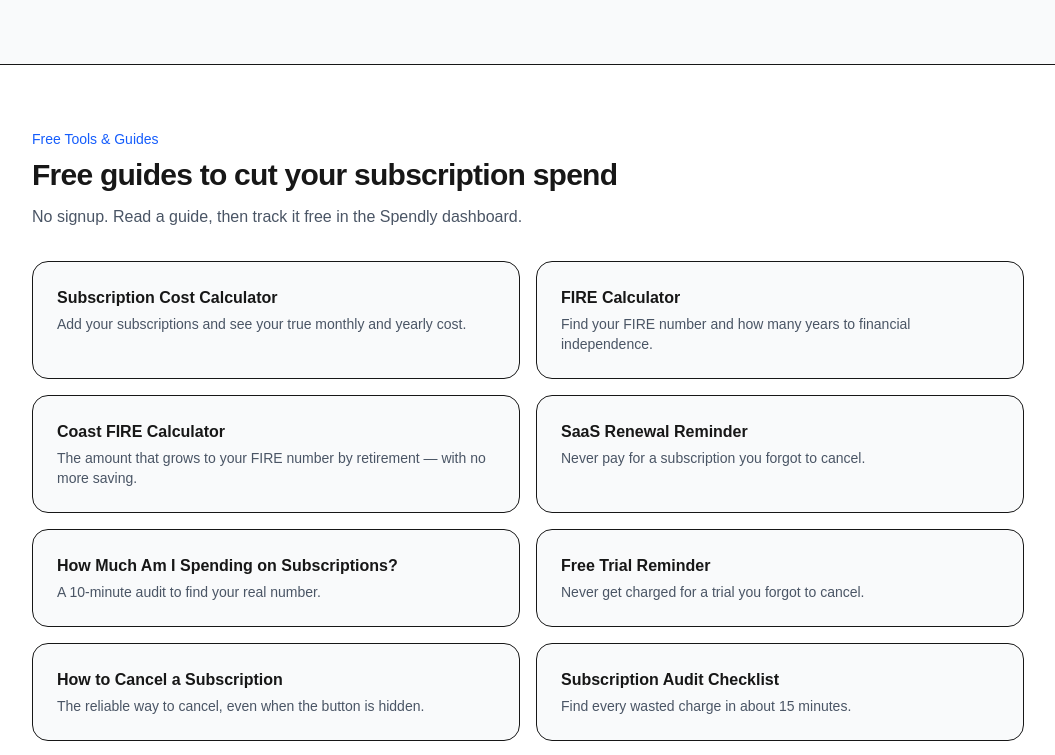
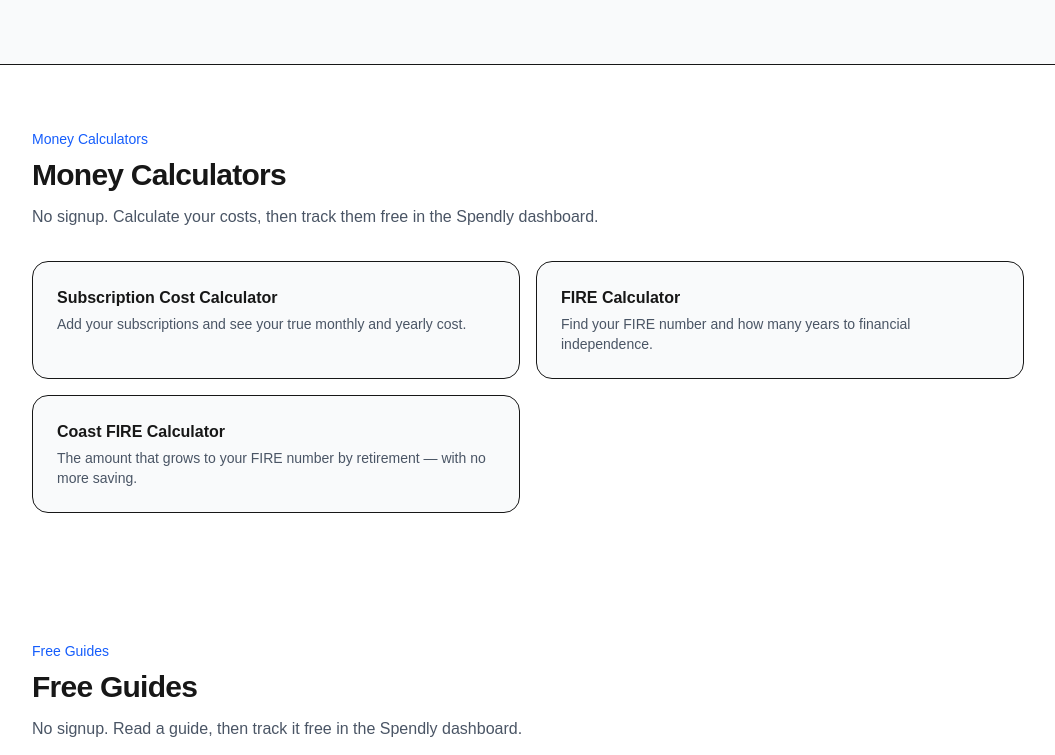
Before and after one commit to sbrstone786-cloud/spendly, a Next.js app: page / in a window 1280 px wide. Shown: the part 2520-3275 px from the top of the page, without its empty margins (112-1167 px from the left). Built offline with nearby package versions, Linux system fonts and the light colour scheme.

Commit message:
split homepage calculators into Money Calculators section

```diff
--- a/app/page.tsx
+++ b/app/page.tsx
@@ -169,11 +169,11 @@ export default function Home() {
         </div>
       </section>
 
-      {/* Free Tools & Guides */}
+      {/* Money Calculators */}
      <section className="max-w-5xl mx-auto px-4 py-16">
-  <p className="text-sm font-medium text-blue-600">Free Tools & Guides</p>
-  <h2 className="mt-2 text-3xl font-bold tracking-tight">Free guides to cut your subscription spend</h2>
-  <p className="mt-3 text-gray-600">No signup. Read a guide, then track it free in the Spendly dashboard.</p>
+  <p className="text-sm font-medium text-blue-600">Money Calculators</p>
+  <h2 className="mt-2 text-3xl font-bold tracking-tight">Money Calculators</h2>
+  <p className="mt-3 text-gray-600">No signup. Calculate your costs, then track them free in the Spendly dashboard.</p>
   <div className="mt-8 grid gap-4 sm:grid-cols-2">
     <Link href="/subscription-cost-calculator" className="block rounded-2xl bg-gray-50 p-6 border">
   <h3 className="font-semibold">Subscription Cost Calculator</h3>
@@ -187,7 +187,7 @@ export default function Home() {
   <h3 className="font-semibold">Coast FIRE Calculator</h3>
   <p className="mt-1 text-sm text-gray-600">The amount that grows to your FIRE number by retirement — with no more saving.</p>
 </Link>
-    <Link href="/saas-renewal-reminder" className="block rounded-2xl bg-gray-50 p-6 border">
+            </div>       </section>        {/* Free Guides */}       <section className="max-w-5xl mx-auto px-4 py-16">         <p className="text-sm font-medium text-blue-600">Free Guides</p>         <h2 className="mt-2 text-3xl font-bold tracking-tight">Free Guides</h2>         <p className="mt-3 text-gray-600">No signup. Read a guide, then track it free in the Spendly dashboard.</p>         <div className="mt-8 grid gap-4 sm:grid-cols-2">         <Link href="/saas-renewal-reminder" className="block rounded-2xl bg-gray-50 p-6 border">
       <h3 className="font-semibold">SaaS Renewal Reminder</h3>
       <p className="mt-1 text-sm text-gray-600">Never pay for a subscription you forgot to cancel.</p>
     </Link>
```
